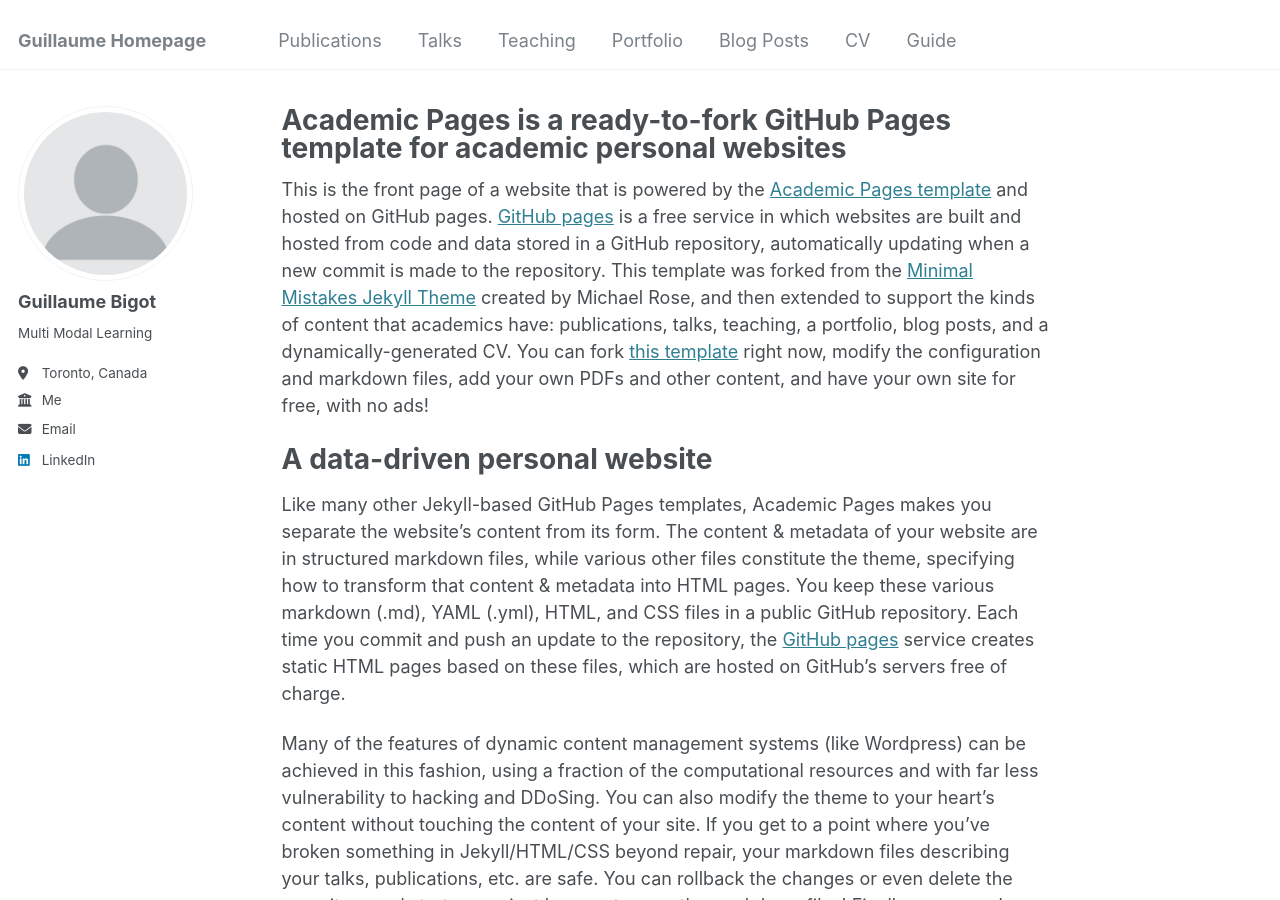
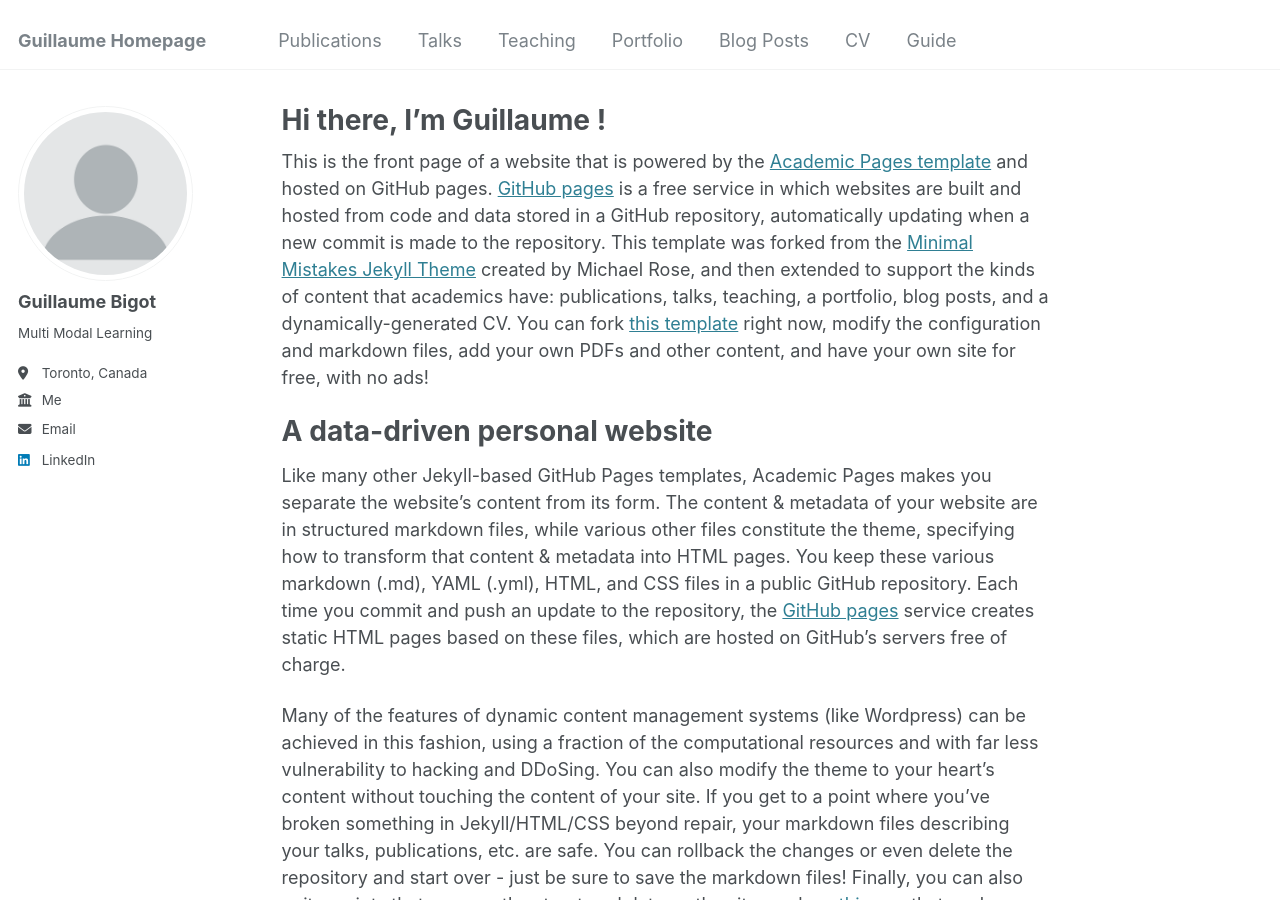
Before and after one commit to guillaume-bigot/guillaume-bigot.github.io, a Jekyll site: the page built from _pages/about.md, in a window 1280 px wide and 900 px high. Built offline with Jekyll 4.4.1, drawn with Linux system fonts in a browser that asks for light colours.

Commit message:
Update about.md

```diff
--- a/_pages/about.md
+++ b/_pages/about.md
@@ -1,6 +1,6 @@
 ---
 permalink: /
-title: "Academic Pages is a ready-to-fork GitHub Pages template for academic personal websites"
+title: "Hi there, I'm Guillaume !"
 author_profile: true
 redirect_from:
   - /about/
```
